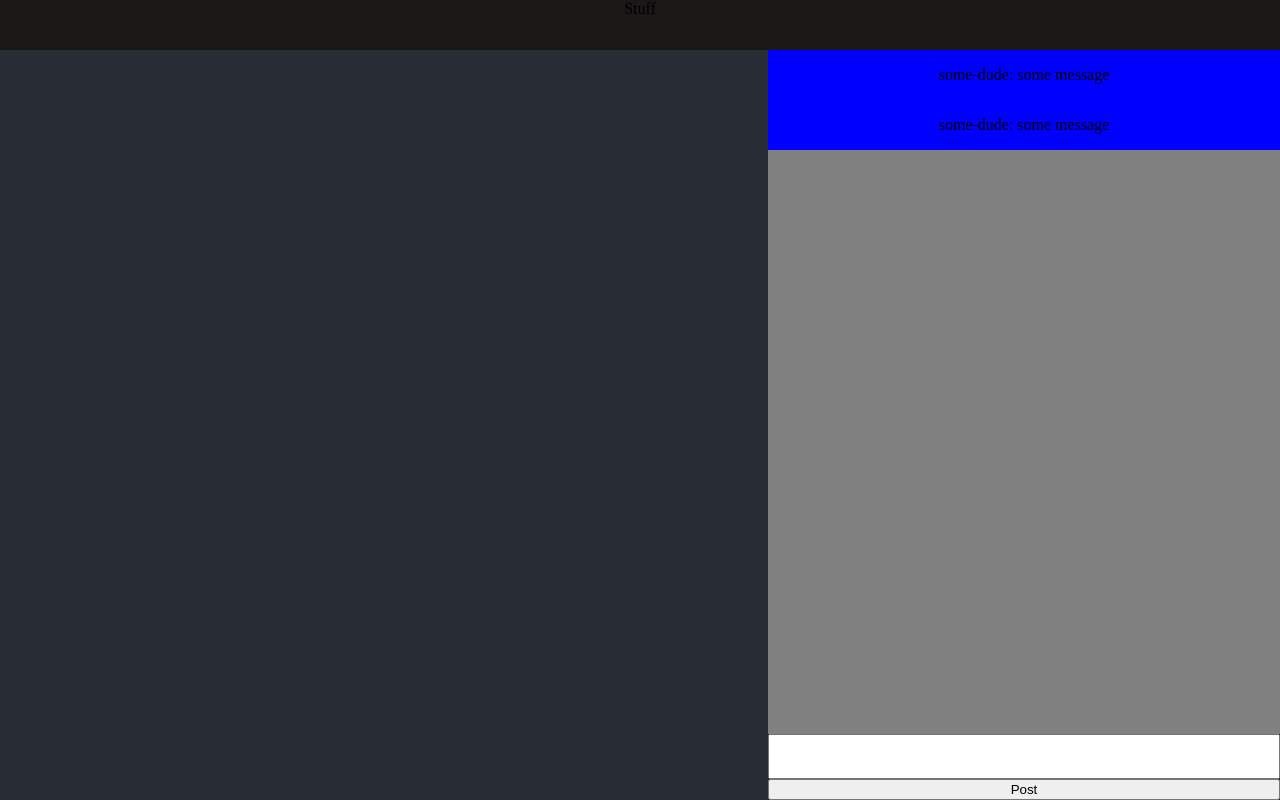
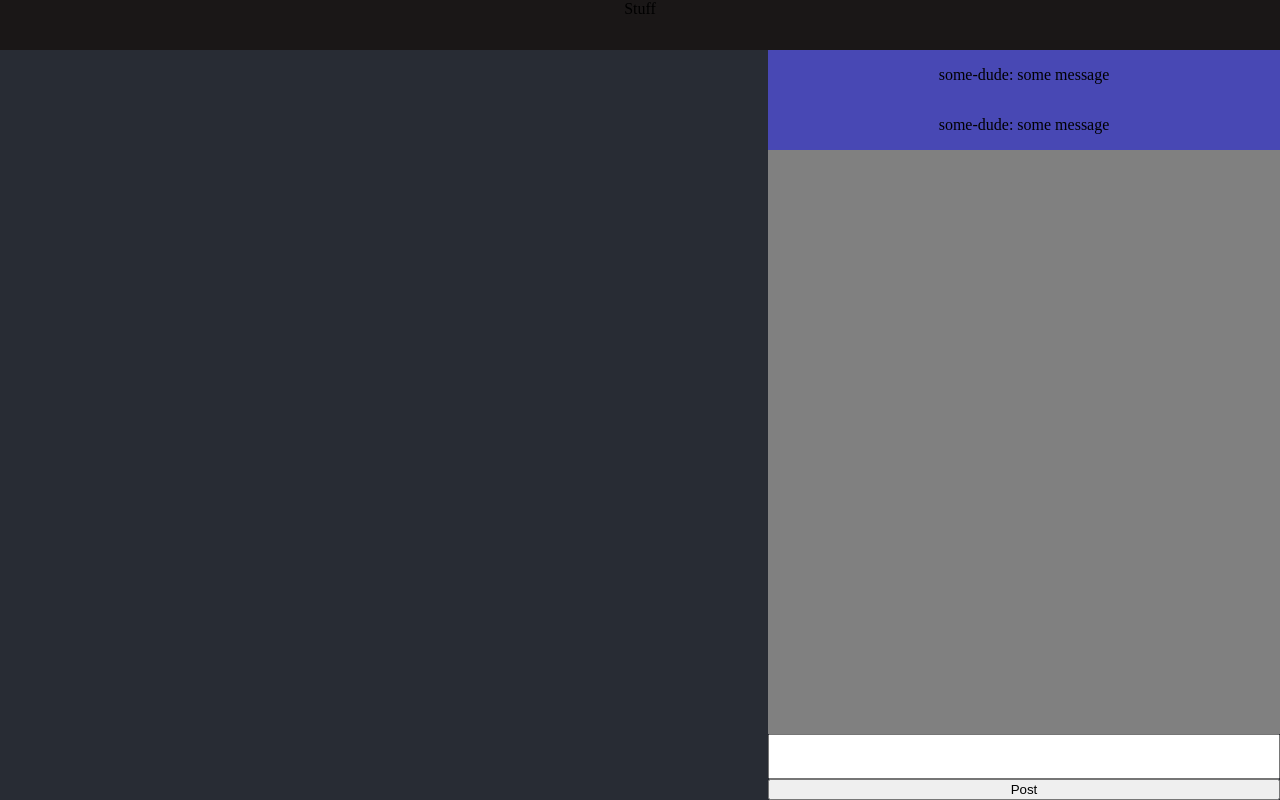
Before and after one commit to RicardFabien/StepInTheDarkProject, a React (Create React App) app in the folder frontend/: page / in a window 1280 px wide. Built offline with nearby package versions, Linux system fonts and the light colour scheme.

Commit message:
meta:  color change for debugging

```diff
--- a/frontend/src/Chat/Chat.css
+++ b/frontend/src/Chat/Chat.css
@@ -15,6 +15,7 @@
 
     display: flex;
     flex-direction: column;
+
 }
 
 textarea{
@@ -24,5 +25,5 @@ textarea{
 
 
 .chat-message{
-    background-color: blue;
+    background-color: rgb(72, 72, 180);
 }
```
